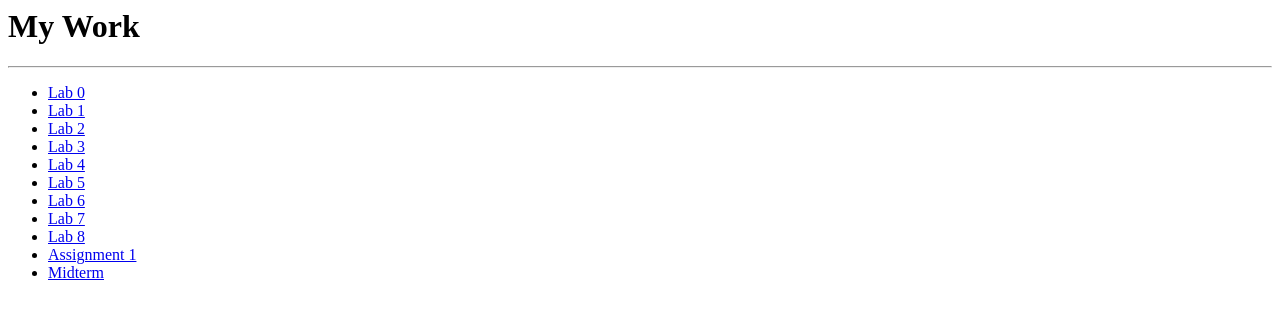
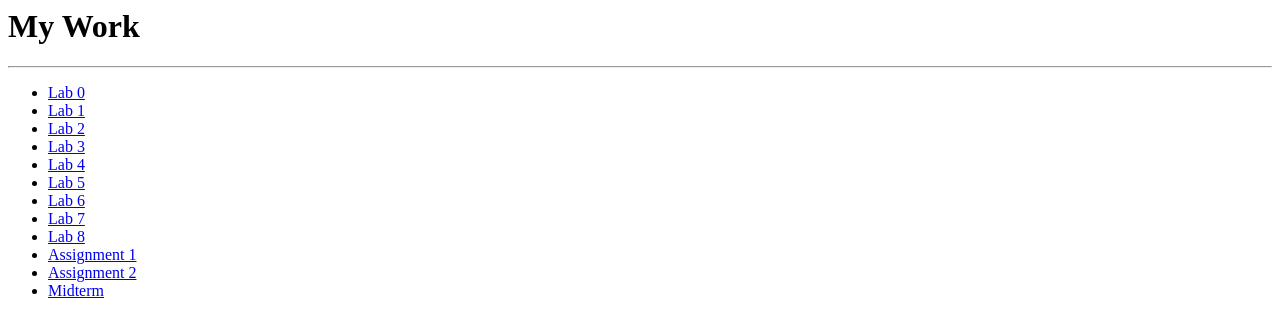
Before and after one commit to A1exander-liU/Website, a plain HTML site: page index.html in a window 1280 px wide. Drawn offline with Linux system fonts and the light colour scheme.

Commit message:
added assignment2 link

```diff
--- a/index.html
+++ b/index.html
@@ -16,6 +16,7 @@
             <li><a href="lab7.html">Lab 7</a></li>
             <li><a href="movie_search.html">Lab 8</a></li>
             <li><a href="assignment1.html">Assignment 1</a></li>
+            <li><a href="assignment2.html">Assignment 2</a></li>
             <li><a href="midterm_practical.html">Midterm</a></li>
         </ul>
     </body>
```
